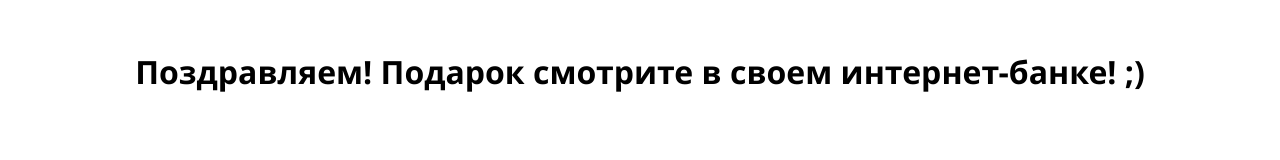
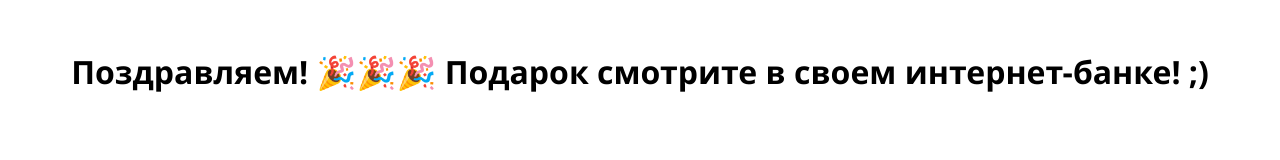
Before and after one commit to shikhov/shikhov.github.io, a plain HTML site: page ok.html in a window 1280 px wide. Drawn offline with Linux system fonts and the light colour scheme.

Commit message:
Update ok.html

```diff
--- a/ok.html
+++ b/ok.html
@@ -4,6 +4,6 @@
 
   </head>
   <body>
-    <h1 style="text-align: center; font-family:'Segoe UI', Tahoma, Geneva, Verdana, sans-serif;margin-top: 50px;">Поздравляем! Подарок смотрите в своем интернет-банке! ;)</h1>
+    <h1 style="text-align: center; font-family:'Segoe UI', Tahoma, Geneva, Verdana, sans-serif;margin-top: 50px;">Поздравляем! 🎉🎉🎉 Подарок смотрите в своем интернет-банке! ;)</h1>
   </body>
 </html>
```
